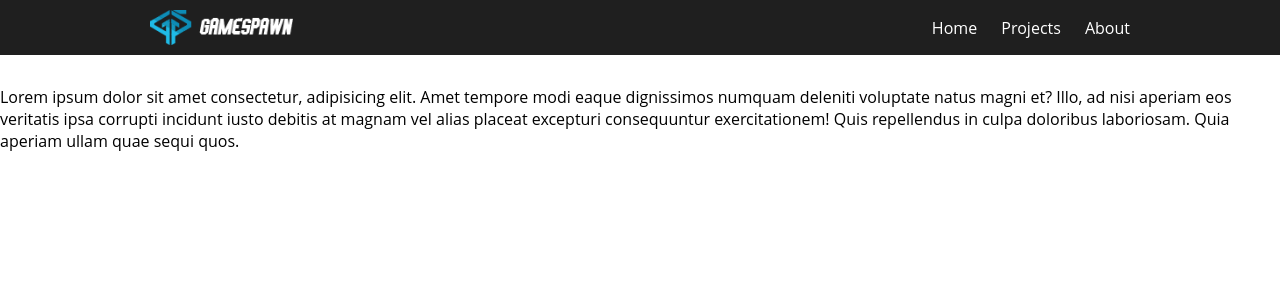
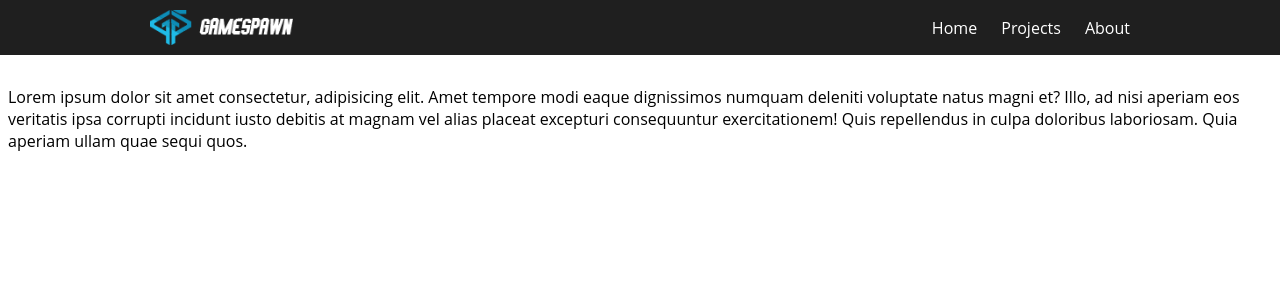
Before and after one commit to khuan028/GamespawnSite, a Jekyll site: the page built from index.html, in a window 1280 px wide. Shown: the top 300 px of the page. Built offline with Jekyll 4.4.1, drawn with Linux system fonts in a browser that asks for light colours; Markdown is read by kramdown in place of the engine named in the settings.

Commit message:
Removed padding and margin limitations on body

```diff
--- a/assets/css/common.css
+++ b/assets/css/common.css
@@ -4,8 +4,6 @@
 
 body {
     font-family: "Open Sans", Helvetica, sans-serif;
-    margin: 0;
-    padding: 0;
 }
 
 {% include_relative nav.css %}
```
